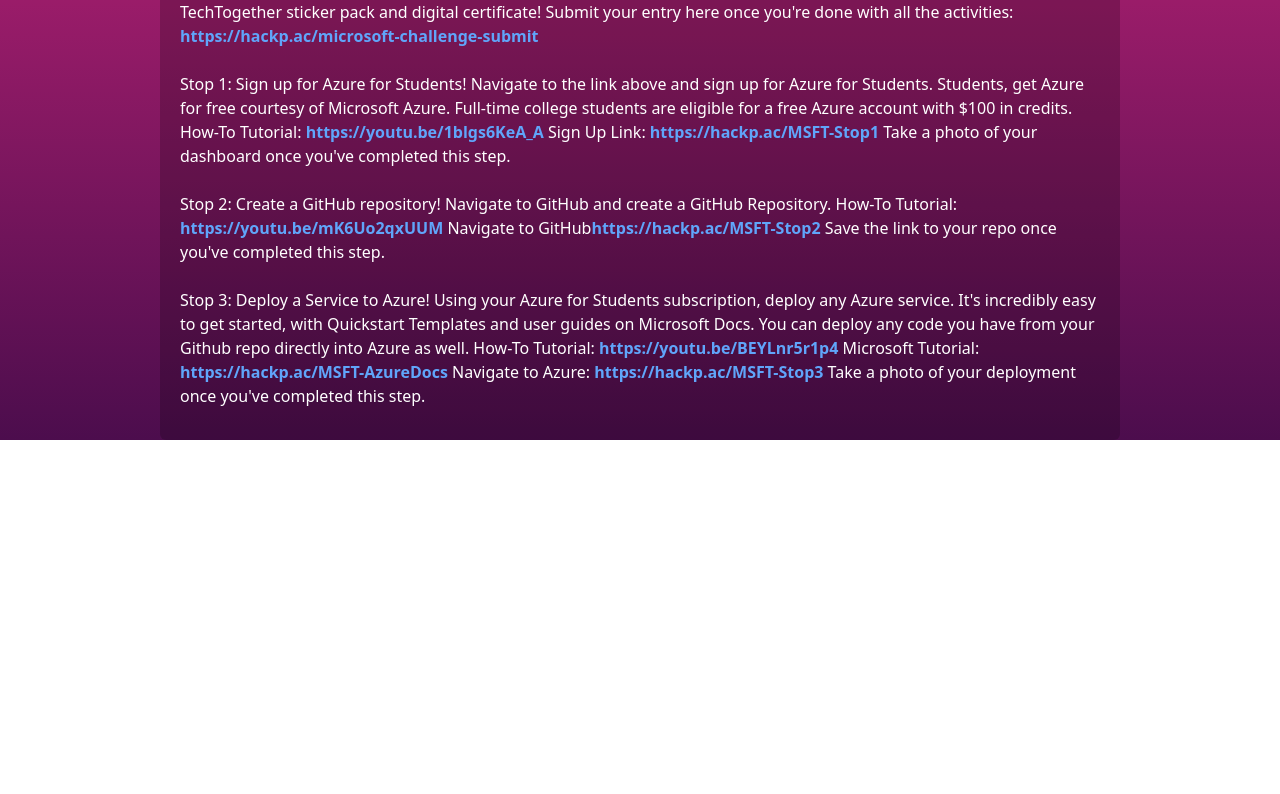
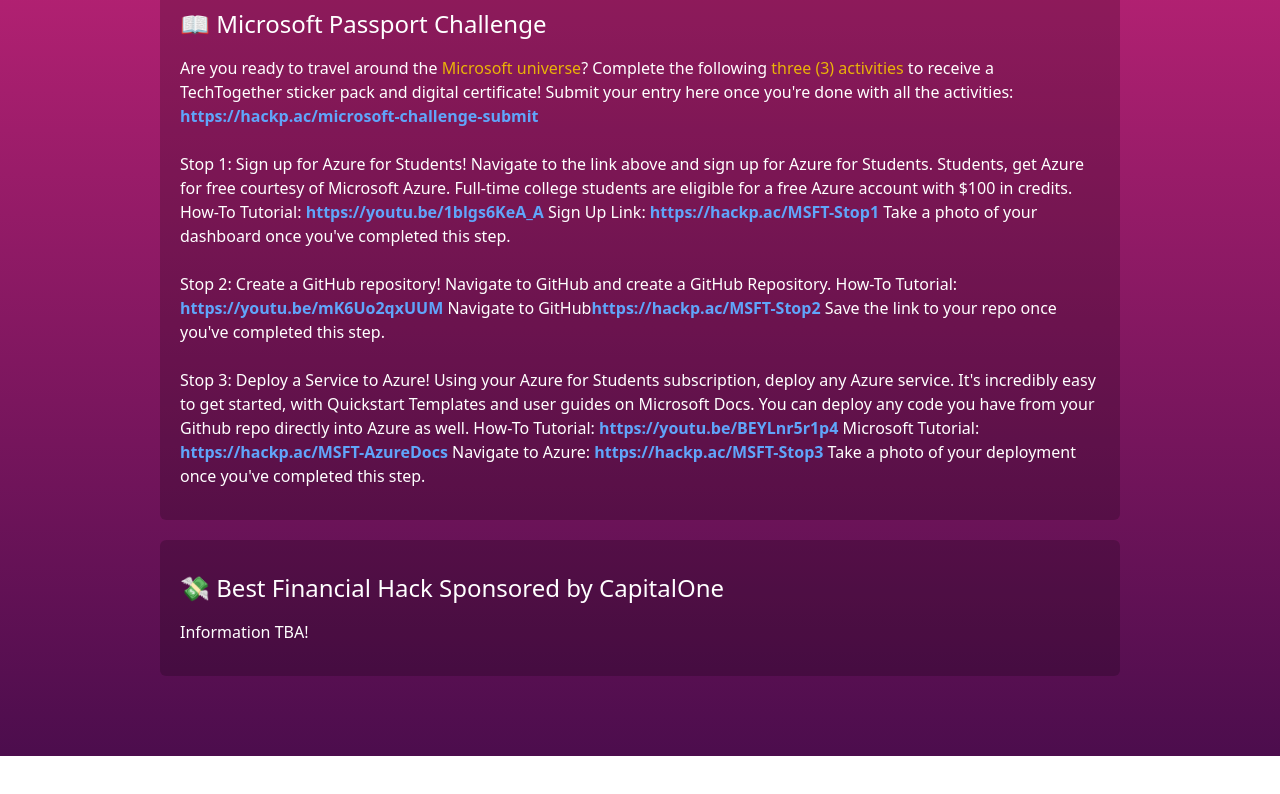
Before and after one commit to TechTogetherInc/TechTogetherMiami-2023, a React (Vite) app: page / in a window 1280 px wide. Shown: the part 2096-2890 px from the top of the page. Before the commit the page ends 2662 px from the top, so only its background shows below. Built offline with nearby package versions, Linux system fonts and the light colour scheme.

Commit message:
Add CapitalOne sponsorship

```diff
--- a/src/sections/challenges.tsx
+++ b/src/sections/challenges.tsx
@@ -2,7 +2,7 @@
     return (
         <section
             className="min-h-screen bg-gradient-to-b from-[#f22d89] to-[#4c0d4d] flex flex-col items-center \
-                            text-white sm:px-40 px-10 gap-5">
+                            text-white sm:px-40 px-10 py-20 gap-5">
             <h1 className="text-4xl font-semibold my-4">Challenges</h1>
             {challenges.map((c) => (
                 <Challenge challenge={c.name}>{c.description}</Challenge>
@@ -13,7 +13,7 @@
 
 function Challenge(props: { challenge: string; children: React.ReactNode }) {
     return (
-        <div className="bg-[rgba(0,0,0,0.2)] px-5 py-8 rounded-md">
+        <div className="bg-[rgba(0,0,0,0.2)] px-5 py-8 rounded-md w-full">
             <h1 className="text-2xl mb-4">{props.challenge}</h1>
             {props.children}
         </div>
@@ -106,4 +106,8 @@
             </>
         ),
     },
+    {
+        name: "💸 Best Financial Hack Sponsored by CapitalOne",
+        description: <>Information TBA!</>,
+    },
 ];
```
